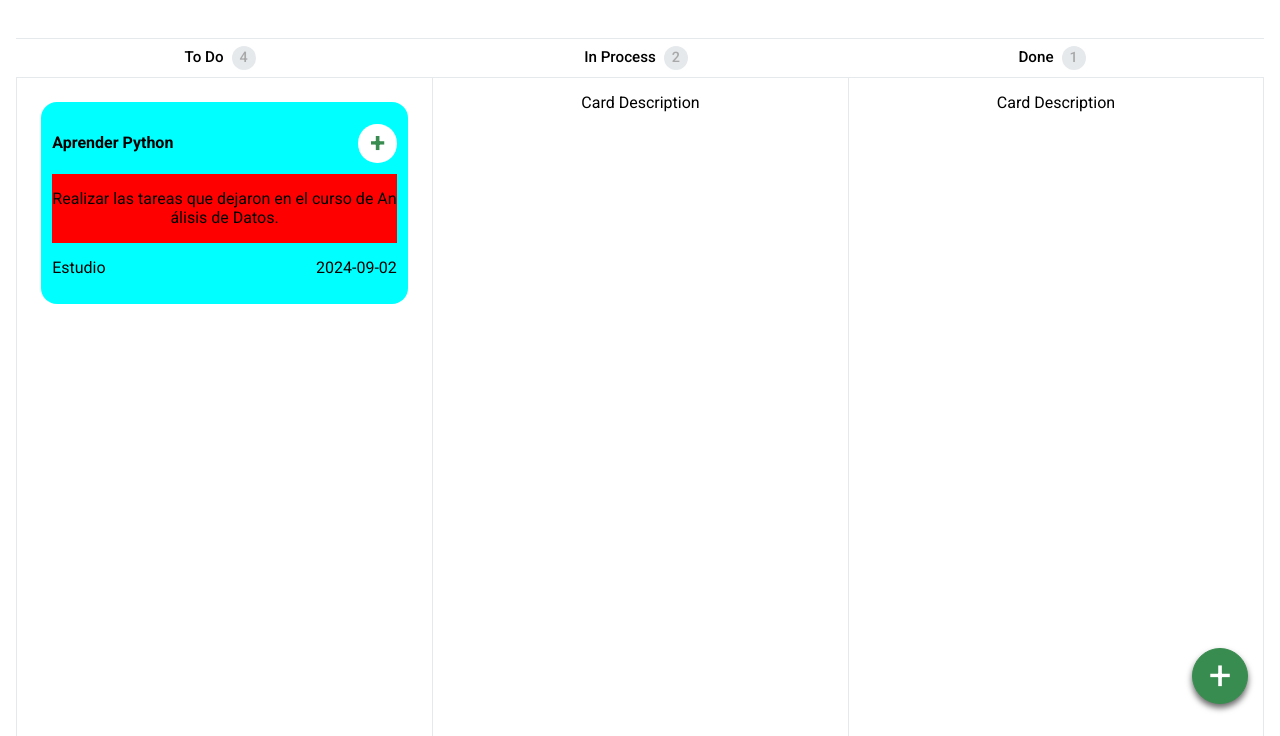
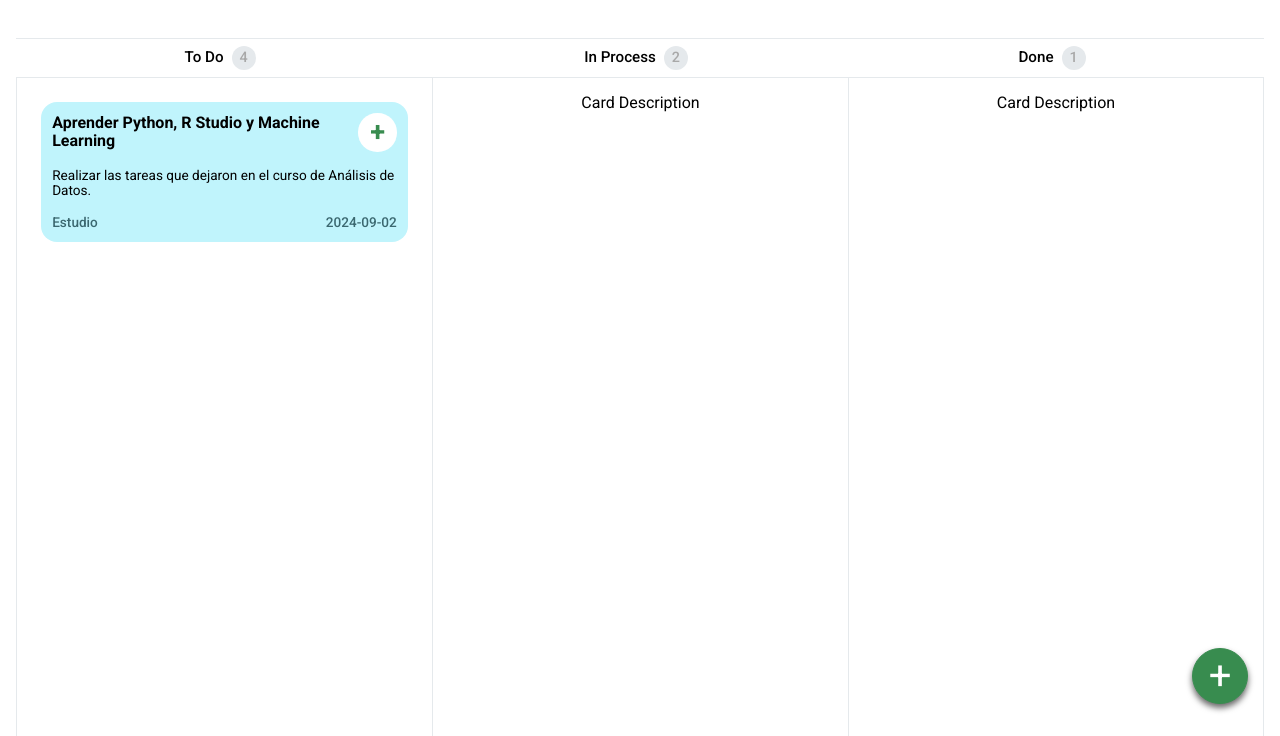
Before and after one commit to SebastianUrdaneguiBisalaya/1-project-task-manager-app-scrum, a plain HTML site: page index.html in a window 1280 px wide. Shown: the part 64-800 px from the top of the page. Drawn offline with Linux system fonts and the light colour scheme.

Commit message:
add: Card of taks done!

```diff
--- a/index.html
+++ b/index.html
@@ -73,17 +73,17 @@
           <div class="table__stateContainer">
             <div class="card">
               <div class="card__title">
-                <h4 class="card__titleMain">Aprender Python</h4>
+                <h4 class="card__titleMain">Aprender Python, R Studio y Machine Learning</h4>
                 <div class="card__icon">
                   <span class="card__icon--move">+</span>
                 </div>
               </div>
               <div class="card__description">
-                <p>Realizar las tareas que dejaron en el curso de Análisis de Datos.</p>
+                <p class="card__descriptionDetail">Realizar las tareas que dejaron en el curso de Análisis de Datos.</p>
               </div>
               <div class="card__moreInfo">
-                <p>Estudio</p>
-                <p>2024-09-02</p>
+                <p class="card__moreInfoDetail">Estudio</p>
+                <p class="card__moreInfoDetail">2024-09-02</p>
               </div>
             </div>
           </div>
--- a/styles/components/card.css
+++ b/styles/components/card.css
@@ -3,7 +3,7 @@
     flex-direction: column;
     width: 100%;
     padding: 0.7rem;
-    background-color: aqua;
+    background-color: var(--color-aqua-ligth);
     border-radius: 1rem;
     margin: 0.5rem;
 }
@@ -13,6 +13,12 @@
     flex-direction: row;
     justify-content: space-between;
     align-items: center;
+    gap: 1rem;
+}
+
+.card__titleMain {
+    text-align: left;
+    margin: 0;
 }
 
 .card__icon {
@@ -21,6 +27,13 @@
     background-color: var(--color-white);
     border-radius: 50%;
     padding: 0.2rem;
+    transition: transform 0.5s ease;
+    cursor: pointer;
+}
+
+.card__icon:hover {
+    transform: scale(1.1);
+    border: 0.1rem solid var(--color-green-dark);
 }
 
 .card__icon--move {
@@ -39,12 +52,26 @@
     display: flex;
     flex-direction: column;
     flex-wrap: wrap;
-    background-color: red;
     word-break: break-all;
+    text-align: left;
+    padding-top: 1rem;
+}
+
+.card__descriptionDetail {
+    margin: 0;
+    font-size: var(--font-size-category-add);
 }
 
 .card__moreInfo {
     display: flex;
     flex-direction: row;
     justify-content: space-between;
+    padding-top: 1rem;
 }
+
+.card__moreInfoDetail {
+    margin: 0;
+    font-size: var(--font-size-category-add);
+    color: var(--color-blue-ligth);
+    font-weight: 500;
+}
--- a/styles/global.css
+++ b/styles/global.css
@@ -9,6 +9,8 @@
   --font-size-number-length-status: 0.9rem;
   --font-size-icon-add: 2.5rem;
   --font-size-category: 0.9rem;
+  --font-size-category-add: 0.85rem;
+  --font-size-description: 0.70rem;
   --font-size-icon-to-move: 1.7rem;
 
   /* Colors */
@@ -17,6 +19,10 @@
   --color-gray: #e5e9ec;
   --color-gray-less-ligth: #a8a8a8;
   --color-green-dark: #388c4f;
+  --color-aqua-ligth: #c0f4fc;
+  --color-pink-ligth: #ffc5b9;
+  --color-gray-ligth: #e5e9ec;
+  --color-blue-ligth: #3b6870;
 }
 
 *,
```
